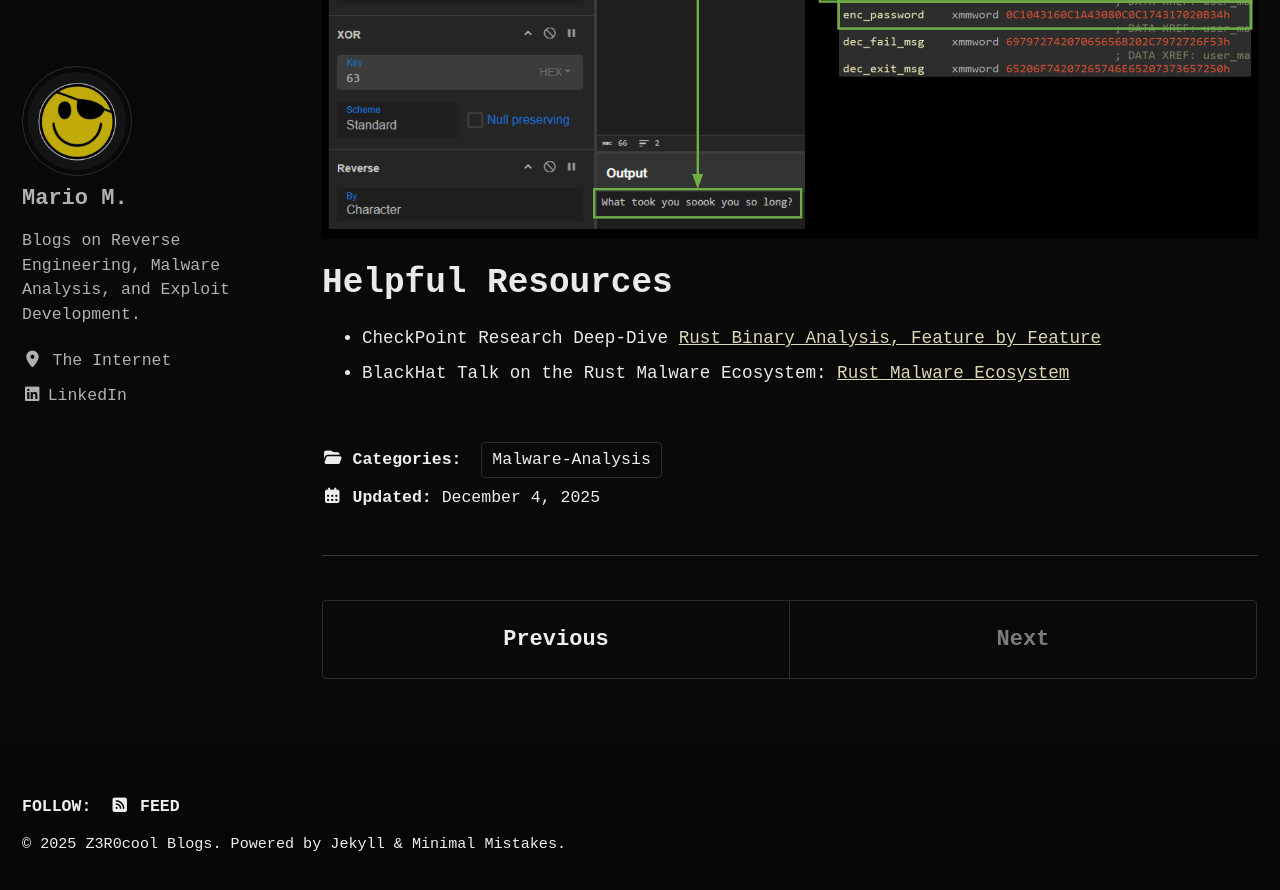
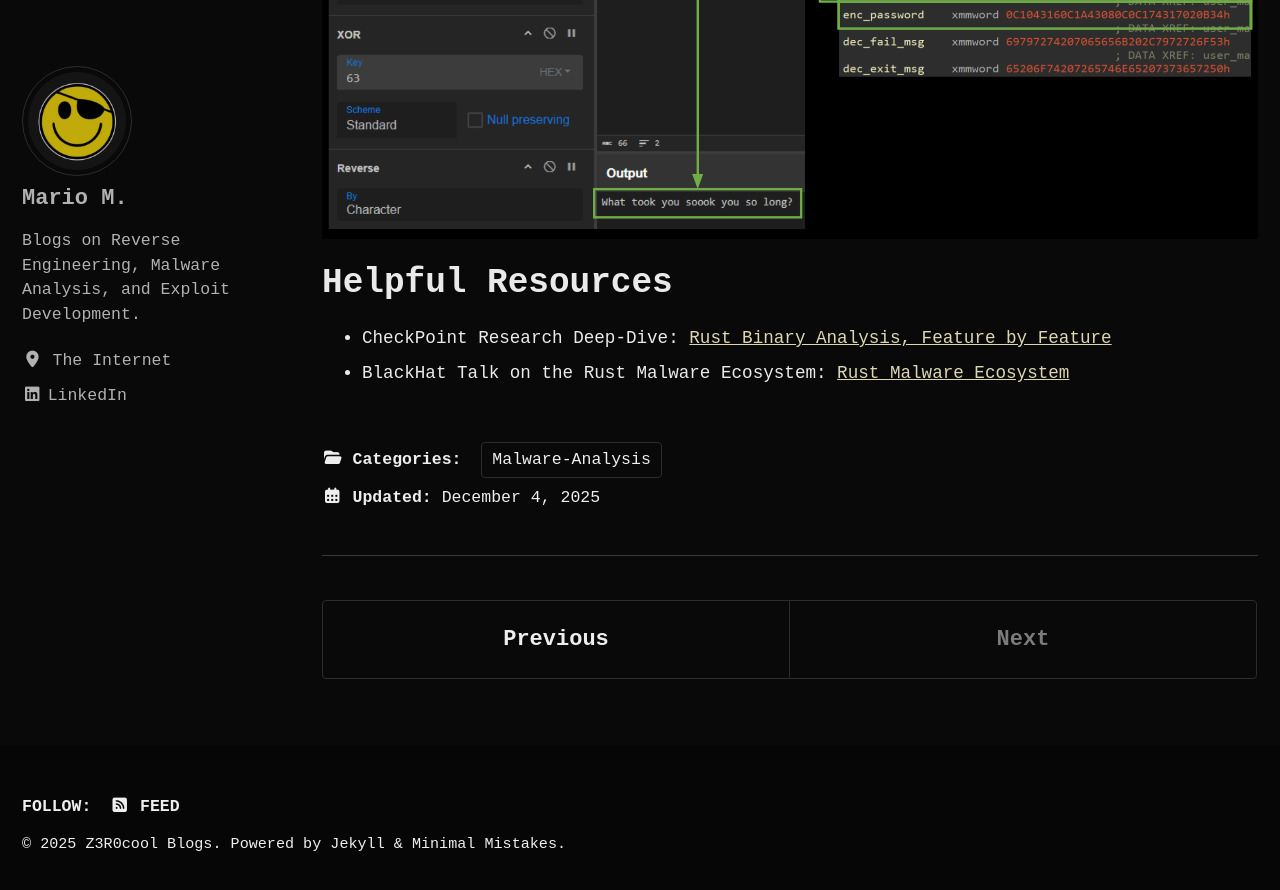
Before and after one commit to mariom3/mariom3.github.io, a Jekyll site: the page built from _posts/2025-12-04-rust-binary-analysis2.markdown, in a window 1280 px wide and 900 px high, scrolled down 11779 px. Shown: the top 890 px of the window. Built offline with Jekyll 4.4.1, drawn with Linux system fonts in a browser that asks for light colours; cached includes are drawn as plain includes; some of the changed text lies outside the part shown.

Commit message:
Minor grammer updates

```diff
--- a/_posts/2025-12-04-rust-binary-analysis2.markdown
+++ b/_posts/2025-12-04-rust-binary-analysis2.markdown
@@ -130,5 +130,5 @@ Now we can simply copy the hex data used to compare to the XOR'ed user input int
 ![Recovered Password](/assets/images/rust-analysis/2-password.png)
 
 # Helpful Resources
-- CheckPoint Research Deep-Dive [Rust Binary Analysis, Feature by Feature](https://research.checkpoint.com/2023/rust-binary-analysis-feature-by-feature/)
+- CheckPoint Research Deep-Dive: [Rust Binary Analysis, Feature by Feature](https://research.checkpoint.com/2023/rust-binary-analysis-feature-by-feature/)
 - BlackHat Talk on the Rust Malware Ecosystem: [Rust Malware Ecosystem](https://www.youtube.com/watch?v=cMIhIARmNfU)
```
Also changed, not shown: other parts of _posts/2025-12-04-rust-binary-analysis2.markdown (+1 -1 lines).
